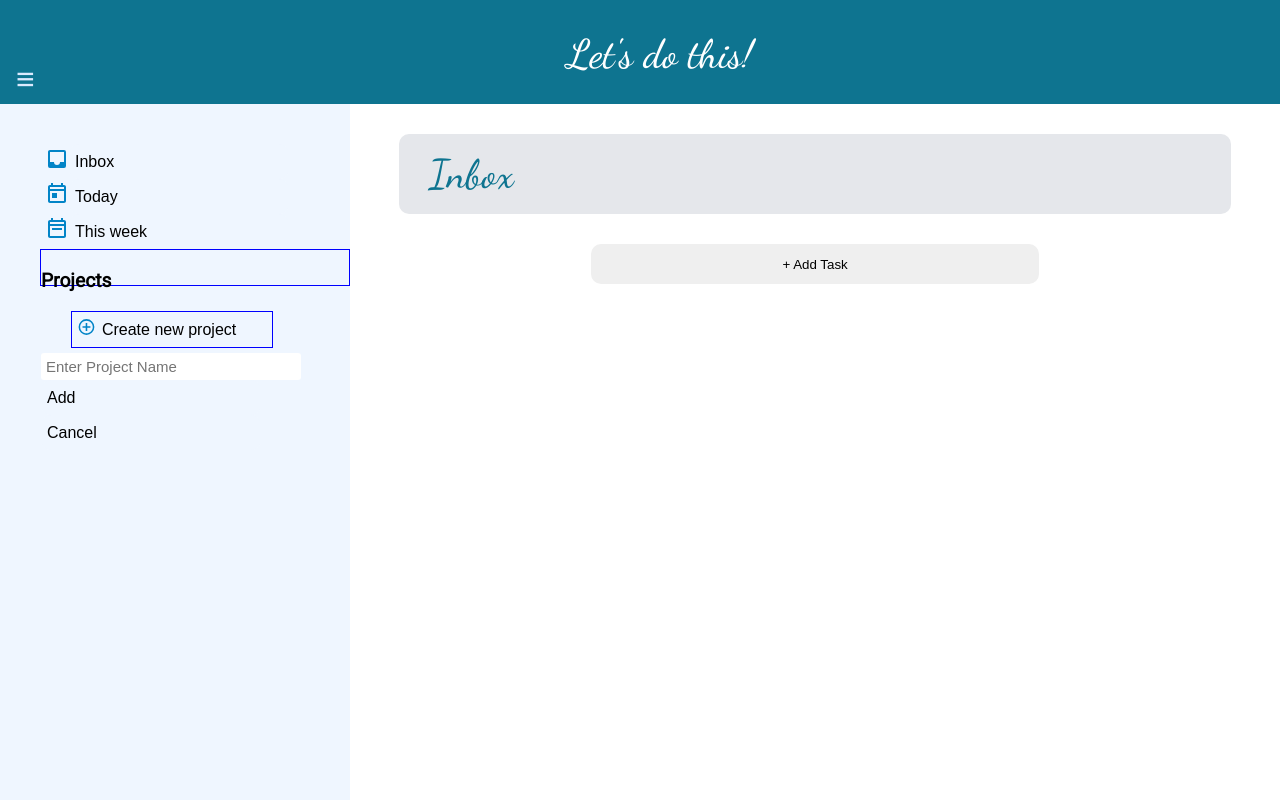
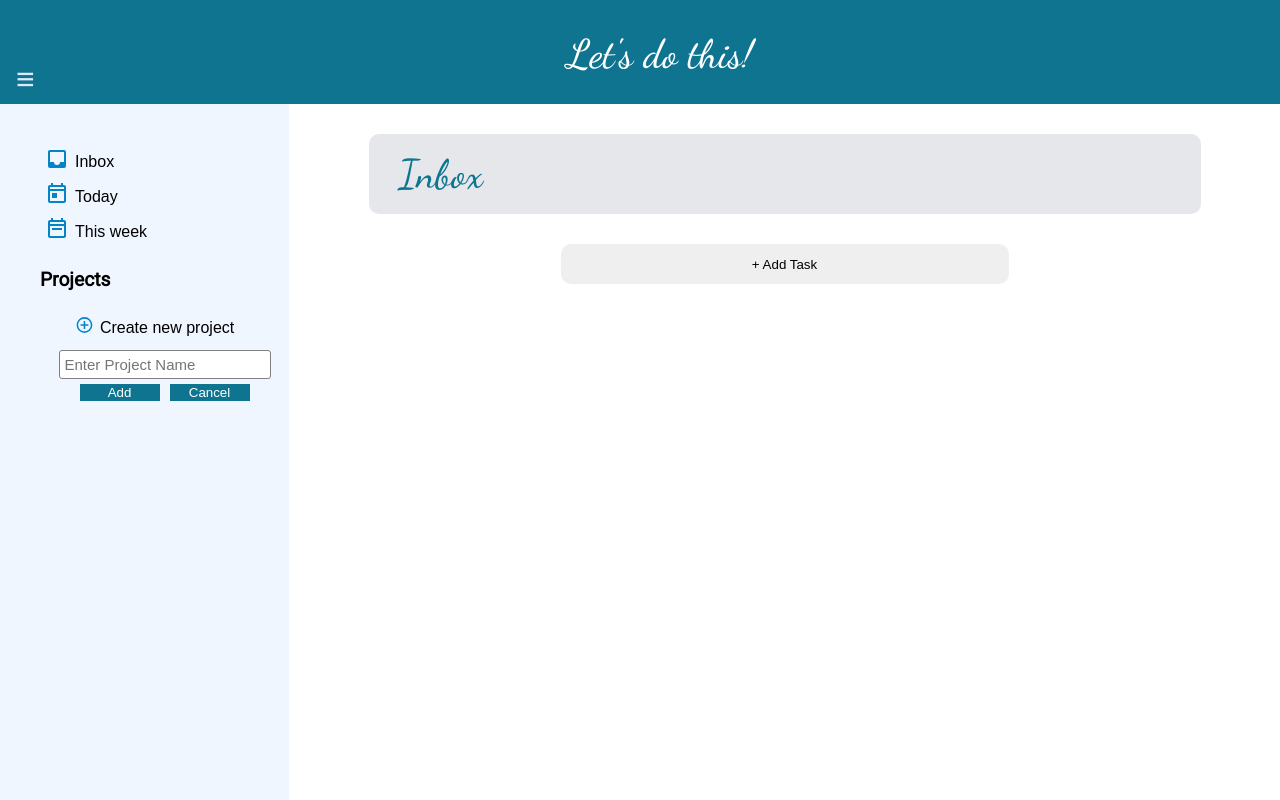
Before and after one commit to DianaPalafox/todo-list, a website built with webpack: page dist/index.html in a window 1280 px wide. Both pictures are taken after a click on the button "Create new project". Built offline with nearby package versions, Linux system fonts and the light colour scheme.

Commit message:
Add style to the project form

```diff
--- a/src/form.js
+++ b/src/form.js
@@ -117,7 +117,7 @@ function addForm() {
 function projectForm() {
     const projectDiv = document.querySelector('.projects')
     const projectForm = document.createElement('form')
-    projectForm.setAttribute('id', 'formProject')
+    projectForm.setAttribute('id', 'form-project')
 
     const nameProject = document.createElement('div')
     nameProject.classList.add('name-project')
@@ -156,7 +156,7 @@ function projectForm() {
 
 export default function addFormButton() {
     const addTask = document.querySelector('.add-task')
-    addTask.addEventListener('click', function(e) {
+    addTask.addEventListener('click', () => {
         if(document.querySelector('#form') === null)
         addForm();
     })
@@ -165,6 +165,7 @@ export default function addFormButton() {
 function projectButton() {
     const project = document.querySelector('#project')
     project.addEventListener('click', () => {
+        if(document.querySelector('#form-project') === null)
         projectForm();
 
     });
--- a/src/style.css
+++ b/src/style.css
@@ -64,13 +64,41 @@ body {
     margin: 40px 0 0 40px;
 }
 
+#form-project {
+    display: flex;
+    justify-content: center;
+}
+
+#form-project:hover {
+    background-color: #e5e7eb;
+}
+
+#name {
+    border: 1px solid grey;
+    width: 200px;
+}
+
+.add-button, .cancel-button {
+    width: 80px;
+    margin: 5px;
+    background-color: #0e7490;
+    border-style: none;
+    color: white;
+    cursor: pointer;
+}
+
+.project-form-button {
+    display: flex;
+    justify-content: center;
+}
+
 .items-list, .projects {
     padding-bottom: 30px;
     display: flex;
     height: 5px;
 }
 
-.sidebar button {
+#inbox, #today, #week, .add-project, .add-project-btn {
     border-radius: 10px;
     border-style: none;
     background-color: #eff6ff;
@@ -81,7 +109,7 @@ body {
     height: 35px;
 }
 
-.sidebar button:hover {
+#inbox:hover, #today:hover, #week:hover, .add-project-btn:hover {
     background-color: #dbeafe;
 }
 
@@ -96,13 +124,11 @@ h3 {
 }
 
 .projects {
-    border: 1px solid blue;
     display: flex;
     flex-direction: column;
 }
 
 .add-project {
-    border: 1px solid blue;
     margin-left: 30px;
     display: flex;
     width: 200px;
```
Also changed, not shown: dist/main.js.
